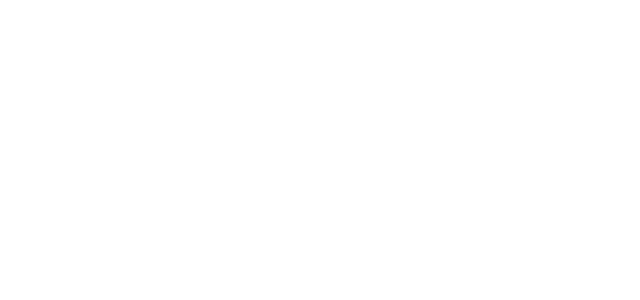
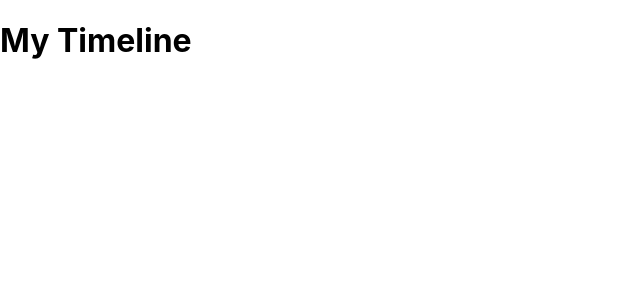
Before and after one commit to jeetagrawal21/Sask-Web-App, a React (Create React App) app in the folder app/: page /Timeline in a window 1280 px wide. Before the commit this address had no page. Shown: the top 300 px of the page, without its empty margins (0-640 px from the left). Built offline with nearby package versions, Linux system fonts and the light colour scheme.

Commit message:
add a path to the timeline page

```diff
--- a/app/package.json
+++ b/app/package.json
@@ -11,7 +11,11 @@
     "@types/react": "^18.0.28",
     "@types/react-dom": "^18.0.11",
     "axios": "^1.3.4",
+    "bootstrap": "^5.2.3",
+    "chart.js": "^4.2.1",
     "react": "^18.2.0",
+    "react-bootstrap": "^2.7.2",
+    "react-chartjs-2": "^5.2.0",
     "react-dom": "^18.2.0",
     "react-router-dom": "^6.8.1",
     "react-scripts": "5.0.1",
--- a/app/src/App.tsx
+++ b/app/src/App.tsx
@@ -6,6 +6,7 @@
 import Register from './pages/RegisterPage';
 import TestPage from './pages/TestPage';
 import RequestAccount from './pages/RequestAccountPage';
+import Timeline from './pages/Timeline';
 // import 'bootstrap/dist/css/bootstrap.min.css';
 import Dashboard from './pages/Dashboard';
 
@@ -17,6 +18,7 @@
         <Route path="/RequestAccount" element={<RequestAccount />} />
         <Route path="/Register" element={<Register />} />
         <Route path="/Dashboard" element={<Dashboard />} />
+        <Route path="/Timeline" element={<Timeline />} />
         <Route path="/TestPage" element={<TestPage />} />
       </Routes>
     </Router>
--- /dev/null
+++ b/app/src/components/DashboardComponents/Graph.tsx
@@ -0,0 +1,9 @@
+import React from 'react';
+import { Line } from 'react-chartjs-2';
+import { Container, Row, Col } from 'react-bootstrap';
+
+function Graph() {
+  return <div></div>;
+}
+
+export default Graph;
--- a/app/src/components/DashboardComponents/Sidebar.tsx
+++ b/app/src/components/DashboardComponents/Sidebar.tsx
@@ -1,17 +1,22 @@
 import React from 'react';
 import '../../stylings/DashboardStyles/sidebar.css';
+import { Component } from 'react';
+import { Link } from 'react-router-dom';
 
-function Sidebar() {
+class Sidebar extends Component {
+  render() {
     return (
       <div className="sidebar-div">
         <ul>
           <button className="sidebar-button">Home</button>
+          <Link to="/Timeline">
             <button className="sidebar-button">Timeline</button>
+          </Link>
           <button className="sidebar-button">Table</button>
           <button className="sidebar-button">Settings</button>
         </ul>
       </div>
     );
   }
-
+}
 export default Sidebar;
--- a/app/src/pages/Dashboard.tsx
+++ b/app/src/pages/Dashboard.tsx
@@ -3,9 +3,12 @@
 import Header from '../components/header';
 import Sidebar from '../components/DashboardComponents/Sidebar';
 import MainComponent from '../components/DashboardComponents/MainComponent';
+import { Component } from 'react';
+import { Link } from 'react-router-dom';
 import axios from 'axios';
 
-function Dashboard() {
+class Dashboard extends Component {
+  render() {
     return (
       <div className="App">
         <Header />
@@ -14,5 +17,6 @@
       </div>
     );
   }
+}
 
 export default Dashboard;
--- /dev/null
+++ b/app/src/pages/Timeline.tsx
@@ -0,0 +1,13 @@
+import Graph from '../components/DashboardComponents/Graph';
+import React from 'react';
+
+function Timeline() {
+  return (
+    <div>
+      <h1>My Timeline</h1>
+      <Graph />
+    </div>
+  );
+}
+
+export default Timeline;
```
Also changed, not shown: 1 other file (tests, documents, lock files or other folders). Lines whose indentation alone changed are shown as unchanged.
